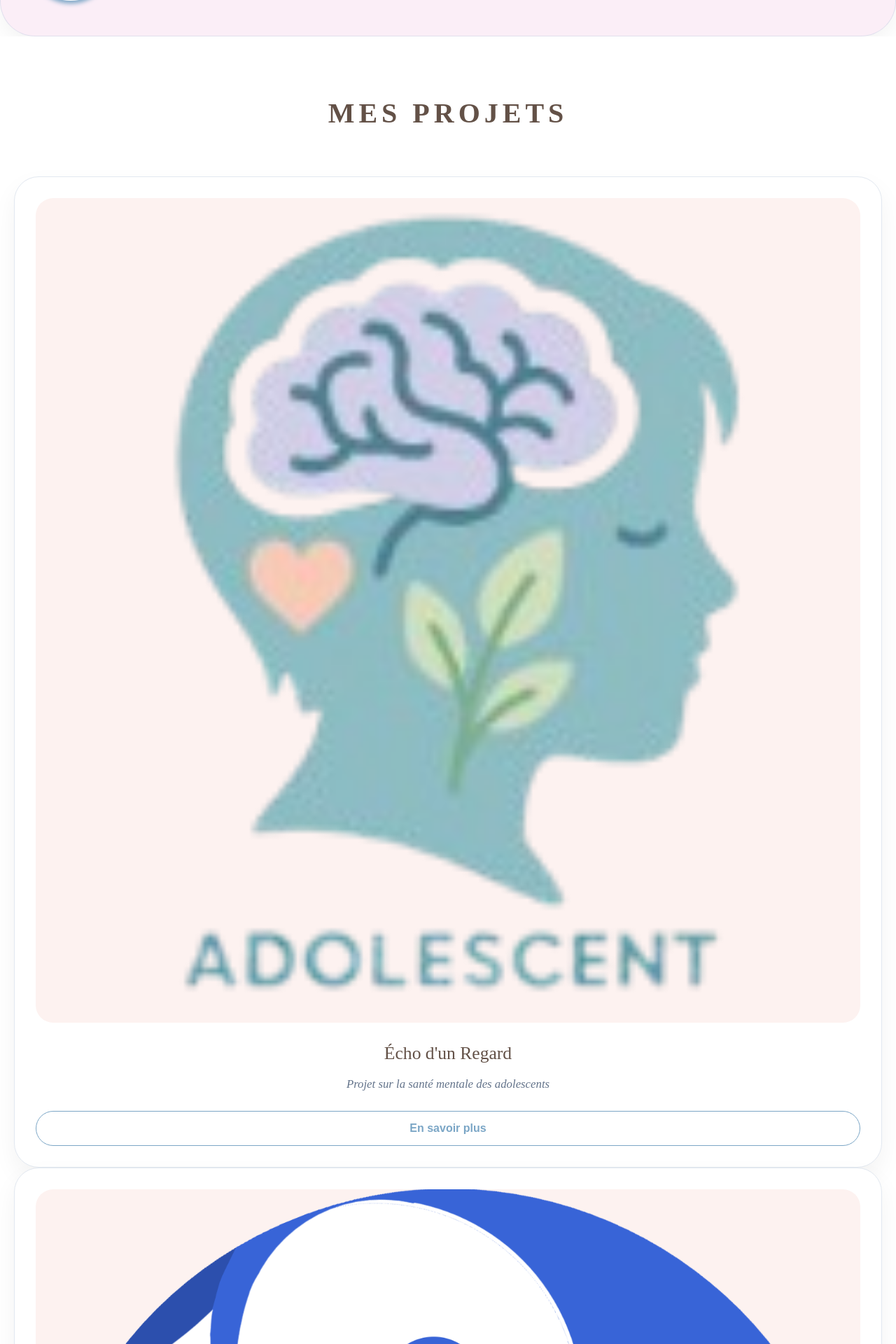
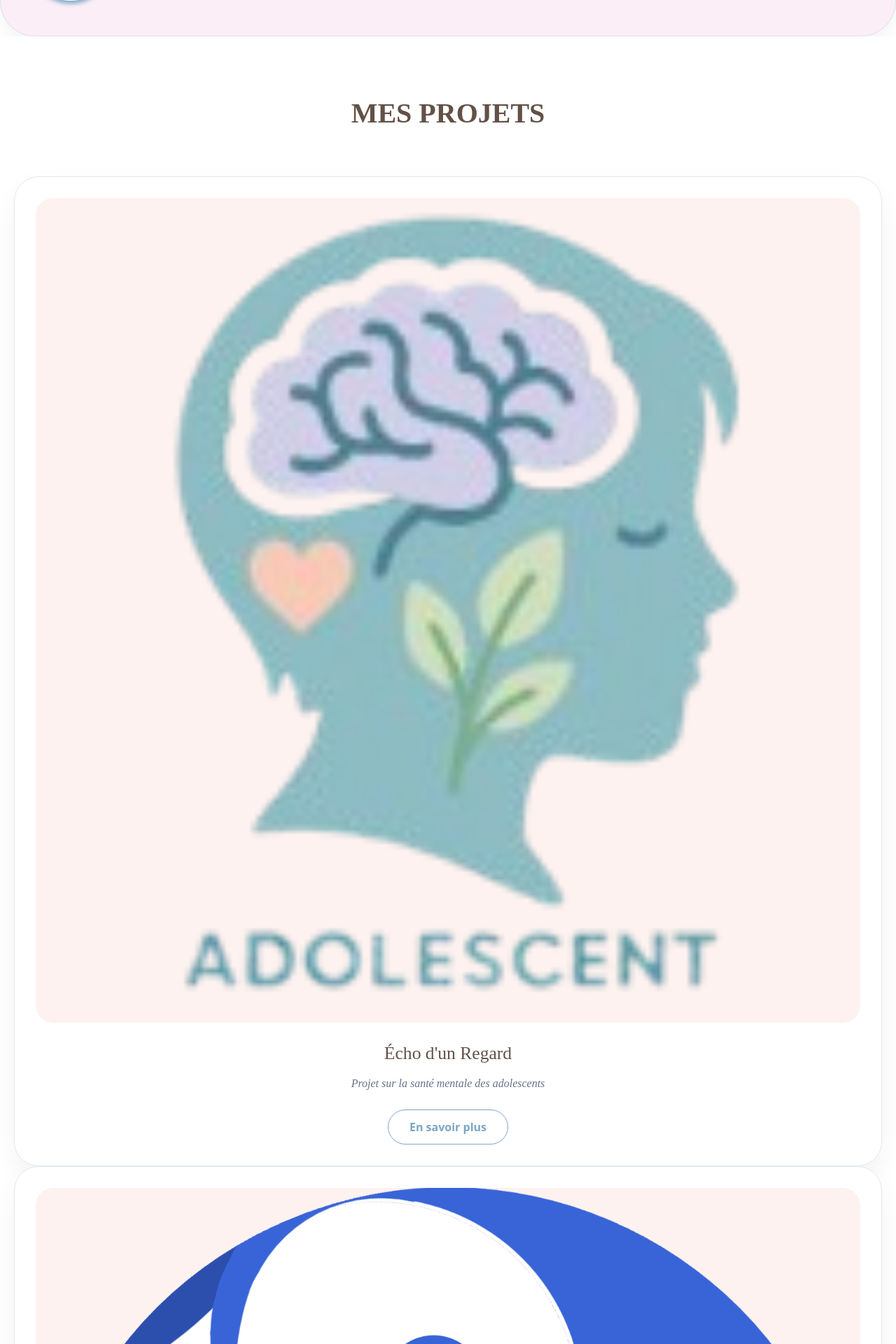
Before and after one commit to Llewenaa/portfolio-marie, a React (Vite) app: page / in a window 1280 px wide. Shown: the part 960-2880 px from the top of the page at 70% size. Built offline with nearby package versions, Linux system fonts and the light colour scheme; the HTML template or start-up script is replaced by a standard one.

Commit message:
modification

```diff
--- a/src/components/Projets.jsx
+++ b/src/components/Projets.jsx
@@ -1,4 +1,4 @@
-import React, { useState } from 'react';
+import React, { useState, useEffect } from 'react';
 
 // Import des images
 import img1 from '../assets/echo-dun-regard.png';
@@ -41,22 +41,29 @@ const projetsData = [
 export default function Projets() {
   const [projetSelectionne, setProjetSelectionne] = useState(null);
 
+  // Empêche le scroll du site quand le pop-up est ouvert
+  useEffect(() => {
+    if (projetSelectionne) {
+      document.body.style.overflow = 'hidden';
+    } else {
+      document.body.style.overflow = 'auto';
+    }
+  }, [projetSelectionne]);
+
   return (
     <section id="projets" style={{ padding: '80px 20px', backgroundColor: '#ffffff' }}>
-      {/* Titre avec police élégante */}
       <h2 style={{
         textAlign: 'center',
         color: '#635147',
         marginBottom: '60px',
         fontSize: '2.5rem',
-        letterSpacing: '0.15em',
-        fontFamily: "'Playfair Display', serif", // Police élégante
+        fontFamily: "'Playfair Display', serif",
         fontWeight: 'bold'
       }}>
         MES PROJETS
       </h2>
 
-      {/* GRILLE DES PROJETS RESPONSIVE (Grâce à Tailwind) */}
+      {/* GRILLE RESPONSIVE */}
       <div className="grid grid-cols-1 md:grid-cols-2 lg:grid-cols-3 gap-10 max-w-7xl mx-auto">
         {projetsData.map((projet) => (
           <div key={projet.id} style={{
@@ -65,32 +72,17 @@ export default function Projets() {
             padding: '30px',
             boxShadow: '0 15px 35px rgba(0,0,0,0.05)',
             border: '1px solid #e2e8f0',
-            textAlign: 'center',
-            display: 'flex',
-            flexDirection: 'column',
-            justifyContent: 'space-between'
+            textAlign: 'center'
           }}>
-            <div>
             <div style={{ width: '100%', aspectRatio: '1/1', borderRadius: '25px', marginBottom: '25px', overflow: 'hidden', backgroundColor: '#FDF2F0' }}>
               <img src={projet.image} alt={projet.titre} style={{ width: '100%', height: '100%', objectFit: 'cover' }} />
             </div>
             <h3 style={{ fontSize: '1.6rem', color: '#635147', marginBottom: '12px', fontFamily: "'Playfair Display', serif" }}>{projet.titre}</h3>
-              <p style={{ color: '#64748b', marginBottom: '25px', fontStyle: 'italic', fontFamily: "'Lora', serif", fontSize: '1.05rem' }}>{projet.desc}</p>
-            </div>
+            <p style={{ color: '#64748b', marginBottom: '25px', fontStyle: 'italic', fontFamily: "'Lora', serif" }}>{projet.desc}</p>
 
             <button
               onClick={() => setProjetSelectionne(projet)}
-              style={{
-                padding: '12px 30px',
-                borderRadius: '50px',
-                border: '1.5px solid #7BA6C6', // Ton bleu pour le bouton
-                background: 'none',
-                color: '#7BA6C6',
-                cursor: 'pointer',
-                fontWeight: 'bold',
-                transition: 'all 0.3s ease',
-                fontFamily: "'Montserrat', sans-serif"
-              }}
+              style={{ padding: '12px 30px', borderRadius: '50px', border: '1.5px solid #7BA6C6', background: 'none', color: '#7BA6C6', cursor: 'pointer', fontWeight: 'bold' }}
             >
               En savoir plus
             </button>
@@ -98,7 +90,7 @@ export default function Projets() {
         ))}
       </div>
 
-      {/* LA MODALE : CENTRAGE ABSOLU ET SÉCURITÉ DES BORDS */}
+      {/* MODALE : CORRIGÉE POUR LE CENTRAGE PARFAIT */}
       {projetSelectionne && (
         <div
           onClick={() => setProjetSelectionne(null)}
@@ -106,35 +98,37 @@ export default function Projets() {
             position: 'fixed',
             top: 0,
             left: 0,
-      width: '100vw', // Utilisation de vw/vh pour couvrir tout l'écran
-      height: '100vh',
+            right: 0, // Force l'étalement horizontal
+            bottom: 0, // Force l'étalement vertical
+            width: '100%',
+            height: '100%',
             backgroundColor: 'rgba(255, 255, 255, 0.4)',
             backdropFilter: 'blur(12px)',
             WebkitBackdropFilter: 'blur(12px)',
             display: 'flex',
-      alignItems: 'center', // Centre verticalement
-      justifyContent: 'center', // Centre horizontalement
+            alignItems: 'center', // Milieu vertical
+            justifyContent: 'center', // Milieu horizontal
             zIndex: 9999,
-      padding: '20px' // Cette marge empêche la carte de toucher les bords de l'écran
+            padding: '20px'
           }}
         >
           <div
             onClick={(e) => e.stopPropagation()}
             style={{
               backgroundColor: 'white',
-        width: 'calc(100% - 40px)', // Prend toute la place moins les marges
-        maxWidth: '650px', // Mais ne dépasse jamais 650px sur ordinateur
-        maxHeight: '85vh', // Ne touche jamais le haut ou le bas (laisse 7.5% de vide en haut et en bas)
+              width: '90%', // Sécurité pour mobile
+              maxWidth: '650px',
+              maxHeight: '85vh',
               borderRadius: '35px',
               padding: '30px',
               position: 'relative',
-        overflowY: 'auto', // Permet de scroller si le texte est long
+              overflowY: 'auto',
               boxShadow: '0 25px 50px -12px rgba(0,0,0,0.15)',
               display: 'flex',
-        flexDirection: 'column'
+              flexDirection: 'column',
+              margin: 'auto' // Aide au centrage sur certains navigateurs
             }}
           >
-      {/* Bouton Fermer */}
             <button
               onClick={() => setProjetSelectionne(null)}
               style={{
@@ -146,28 +140,25 @@ export default function Projets() {
               ✕
             </button>
 
-      {/* Image */}
             <img
               src={projetSelectionne.imagePopup || projetSelectionne.image}
-        style={{ width: '100%', borderRadius: '20px', marginBottom: '20px', flexShrink: 0 }}
-        alt=""
+              style={{ width: '100%', borderRadius: '20px', marginBottom: '20px' }}
+              alt={projetSelectionne.titre}
             />
 
-      {/* Contenu texte */}
             <h2 style={{ color: '#635147', marginBottom: '15px', fontFamily: "'Playfair Display', serif" }}>
               {projetSelectionne.titre}
             </h2>
             <p style={{ color: '#475569', lineHeight: '1.6', textAlign: 'left', fontFamily: "'Lora', serif" }}>
-        {projetSelectionne.details || projetSelectionne.desc}
+              {projetSelectionne.details}
             </p>
 
-      {/* Bouton Fermer en bas pour l'accessibilité mobile */}
             <button
               onClick={() => setProjetSelectionne(null)}
               style={{
                 marginTop: '25px', padding: '15px', borderRadius: '15px',
                 border: 'none', backgroundColor: '#7BA6C6', color: 'white',
-          fontWeight: 'bold', cursor: 'pointer', flexShrink: 0
+                fontWeight: 'bold', cursor: 'pointer'
               }}
             >
               Retour
```
Lines whose indentation alone changed are shown as unchanged.
